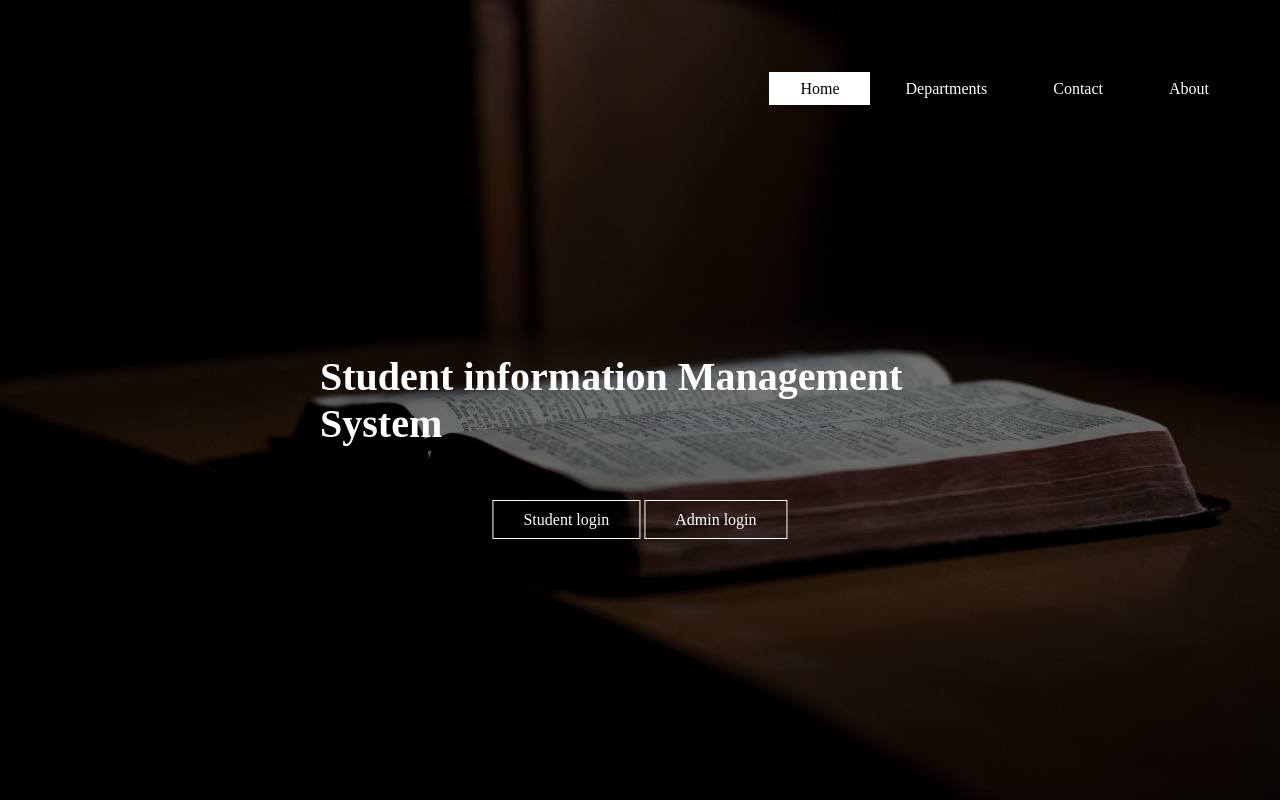
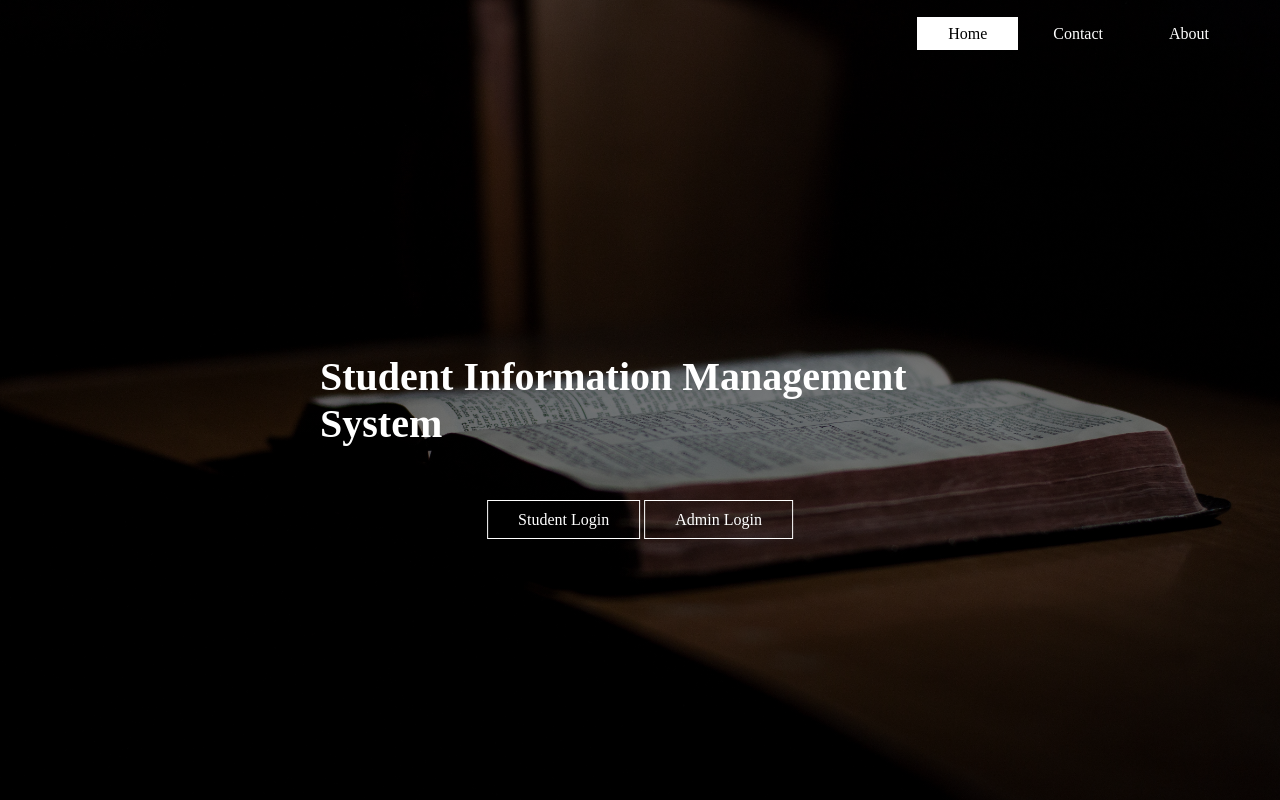
Before and after one commit to AnuMangat/SIS_Project, a PHP site: page / in a window 1280 px wide. Run offline with PHP 8.4, Linux system fonts and the light colour scheme.

Commit message:
Updated index page

```diff
--- a/SI_Project/index.php
+++ b/SI_Project/index.php
@@ -3,28 +3,27 @@
 <html>
 <head>
          <meta charset="UTF-8">
-	<title>Student information system</title>
+	<title>Student Management System</title>
 	<link rel="stylesheet" type="text/css" href="css/style.css">
 
 </head>
 <body>
 	<header>
 		<div class="main">
-                    <<h1>Welcome to our Project</h1>
+
 			<ul>
 				<li class="active"><a href="#">Home</a></li>
-				<li><a href="#">Departments</a></li>
 				<li><a href="#">Contact</a></li>
 				<li><a href="#">About</a></li>
 
 			</ul>
 		</div>
 		<div class="title">
-			<h1>Student information Management System</h1>
+			<h1>Student Information Management System</h1>
 		</div>
 		<div class="button">
-                    <a href="studentlogin.php" class="btn">Student login</a>
-			<a href="login.php" class="btn">Admin login</a>
+                    <a href="studentlogin.php" class="btn">Student Login</a>
+			<a href="login.php" class="btn">Admin Login</a>
 
 		</div>
 	</header>
```
